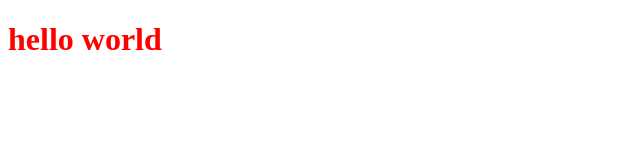
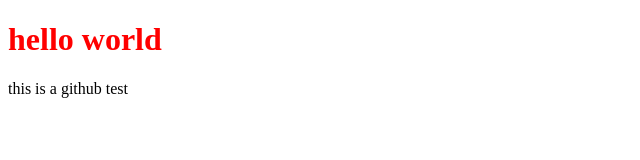
Before and after one commit to MostafaSalem112/test, a plain HTML site: page index.html in a window 1280 px wide. Shown: the whole page, without its empty margins (0-640 px from the left). Drawn offline with Linux system fonts and the light colour scheme.

Commit message:
adding paragraph

```diff
--- a/index.html
+++ b/index.html
@@ -10,5 +10,6 @@
 <body>
     <script src="app.js"></script>
     <h1>hello world</h1>
+    <p>this is a github test</p>
 </body>
 </html>
```
